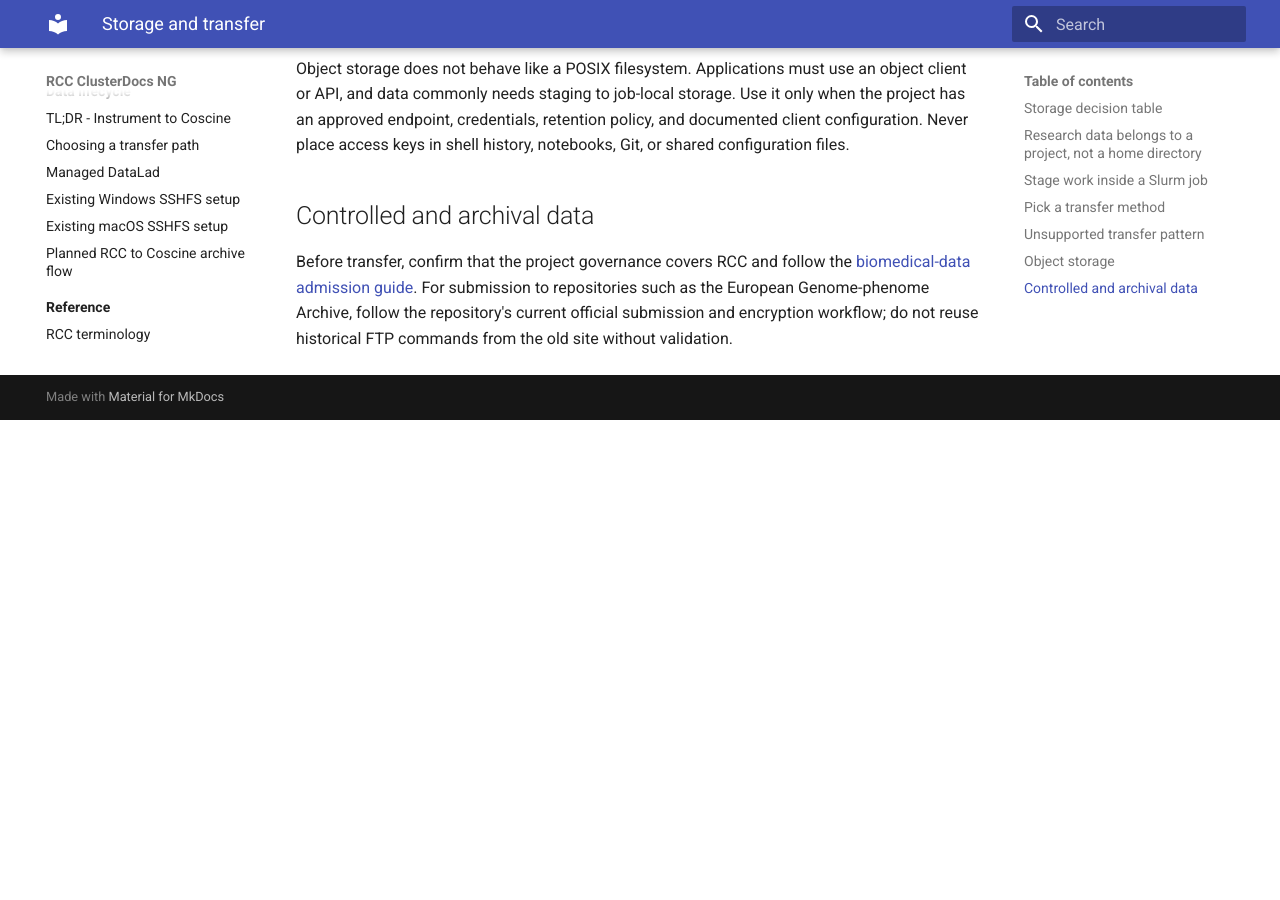
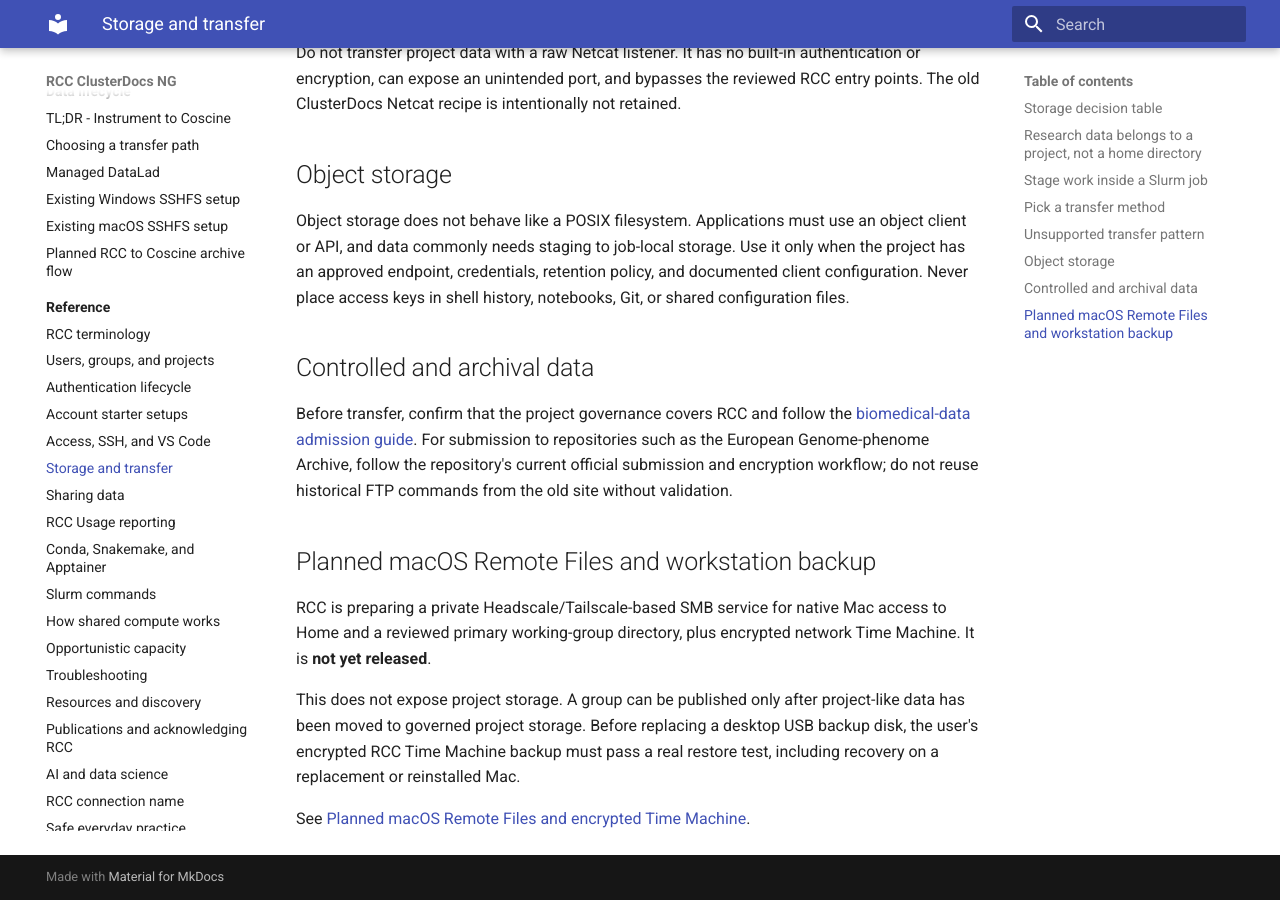
Before and after one commit to IKIM-Essen/ClusterDocs, an MkDocs documentation site: the page built from docs/reference/storage-transfer.md, in a window 1280 px wide and 900 px high, scrolled down 2910 px. Built offline with MkDocs 1.6.1 and Material for MkDocs 9.7.7, drawn with Linux system fonts in a browser that asks for light colours; before the commit the page ends 3330 px from its top, so only the background shows below that; some of the changed text lies outside the part shown.

Commit message:
docs: describe planned Mac storage and backup path

```diff
--- a/docs/reference/storage-transfer.md
+++ b/docs/reference/storage-transfer.md
@@ -3,8 +3,9 @@
 Choose storage by lifecycle and access pattern, not only by free capacity.
 
 > **Service status:** RCC workers and project Samba shares are **ready now**.
-> RCC-to-Coscine archive transfer is **not yet released**; references to it are
-> lifecycle planning, not an operational transfer command.
+> RCC-to-Coscine archive transfer and macOS Remote Files/Time Machine are
+> **not yet released**; references to them are lifecycle planning, not an
+> operational transfer command.
 
 > **Related learning:** [Class 1](../course/class-01-safe-access.md) introduces
 > the files portal, [Class 3](../course/class-03-performance.md) explains local
@@ -28,6 +29,8 @@
 | High-I/O intermediates during a job | job-local scratch | Not backed up; copy required results back |
 | Reusable software environment | approved local Conda path or immutable container | Do not run metadata-heavy environments from shared storage |
 | Browser upload and download | RCC files portal | Confirm project and destination before transfer |
+| Planned native Mac Home/primary-group access | RCC Remote Files | Not yet released; Groups requires an explicit no-project-data publication review |
+| Planned Mac workstation backup | encrypted RCC Time Machine target | Not yet released; requires FileVault, encrypted backup, recovery-secret custody, and tested restore |
 
 ## Research data belongs to a project, not a home directory
 
@@ -131,3 +134,16 @@
 For submission to repositories such as the European Genome-phenome Archive,
 follow the repository's current official submission and encryption workflow;
 do not reuse historical FTP commands from the old site without validation.
+
+## Planned macOS Remote Files and workstation backup
+
+RCC is preparing a private Headscale/Tailscale-based SMB service for native Mac
+access to Home and a reviewed primary working-group directory, plus encrypted
+network Time Machine. It is **not yet released**.
+
+This does not expose project storage. A group can be published only after
+project-like data has been moved to governed project storage. Before replacing a
+desktop USB backup disk, the user's encrypted RCC Time Machine backup must pass a
+real restore test, including recovery on a replacement or reinstalled Mac.
+
+See [Planned macOS Remote Files and encrypted Time Machine](../connecting/remote-files-macos.md).
```
